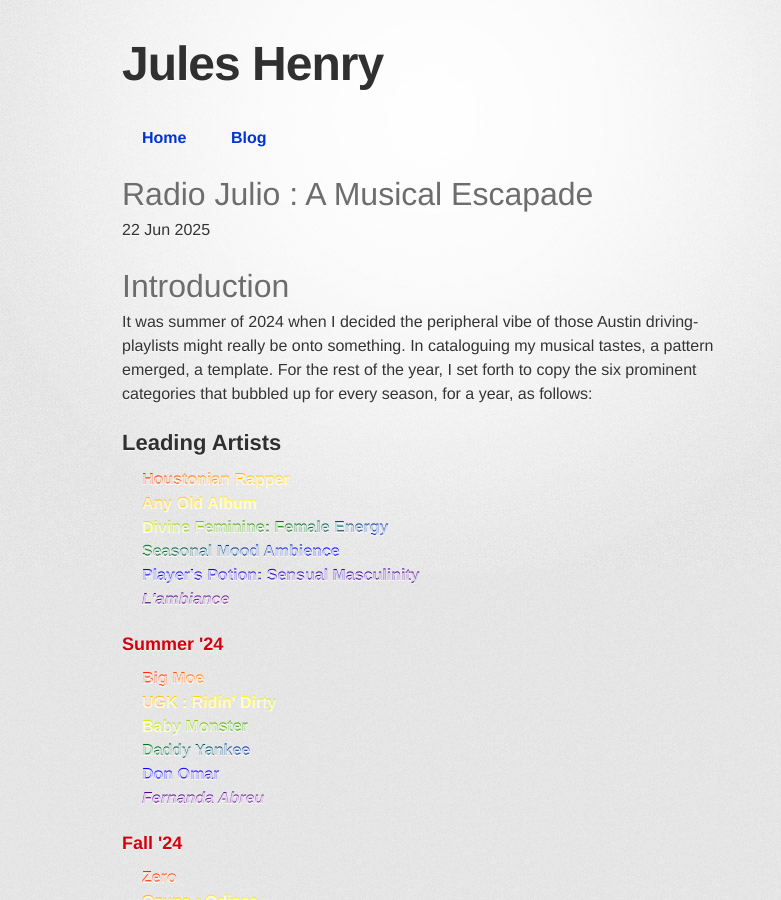
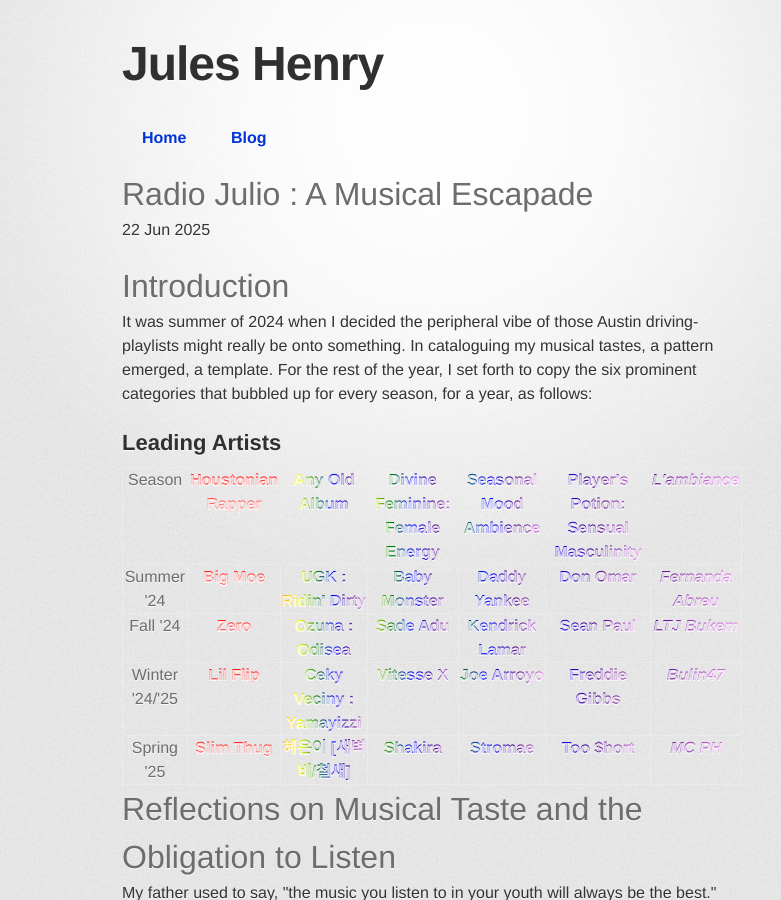
Before and after one commit to juleshenry/juleshenry.github.io, a Jekyll site: the page built from _posts/2025-06-22-Radio-Julio-#001.md, in a window 1280 px wide and 900 px high. Shown: the whole window, without its empty margins (16-797 px from the left). Built offline with Jekyll 4.4.1, drawn with Linux system fonts in a browser that asks for light colours; some web fonts are replaced.

Commit message:
test-format

```diff
--- a/_posts/2025-06-22-Radio-Julio-#001.md
+++ b/_posts/2025-06-22-Radio-Julio-#001.md
@@ -8,56 +8,61 @@
     <meta charset="UTF-8">
     <title>Radio Julio : A Musical Escapade</title>
 </head>
-
 <h1>Introduction</h1>
 <p>It was summer of 2024 when I decided the peripheral vibe of those Austin driving-playlists might really be onto something. In cataloguing my musical tastes, a pattern emerged, a template. For the rest of the year, I set forth to copy the six prominent categories that bubbled up for every season, for a year, as follows:
-<h3><!-- Leading Artists --></h3>
 <section>
     <h2>Leading Artists</h2>
-    <ul>
-        <li style="background: linear-gradient(90deg, red, orange, yellow, green, blue, indigo, violet); -webkit-background-clip: text; color: transparent; font-weight: bold;">Houstonian Rapper</li>
-        <li style="background: linear-gradient(90deg, orange, yellow, green, blue, indigo, violet); -webkit-background-clip: text; color: transparent; font-weight: bold;">Any Old Album</li>
-        <li style="background: linear-gradient(90deg, yellow, green, blue, indigo, violet); -webkit-background-clip: text; color: transparent; font-weight: bold;">Divine Feminine: Female Energy</li>
-        <li style="background: linear-gradient(90deg, green, blue, indigo, violet); -webkit-background-clip: text; color: transparent; font-weight: bold;">Seasonal Mood Ambience</li>
-        <li style="background: linear-gradient(90deg, blue, indigo, violet); -webkit-background-clip: text; color: transparent; font-weight: bold;">Player's Potion: Sensual Masculinity</li>
-        <li style="background: linear-gradient(90deg, indigo, violet); -webkit-background-clip: text; color: transparent; font-weight: bold; font-style: italic">L'ambiance</li>
-    </ul>
-    <h3>Summer '24</h3>
-    <ul>
-        <li style="background: linear-gradient(90deg, red, orange, yellow, green, blue, indigo, violet); -webkit-background-clip: text; color: transparent; font-weight: bold;">Big Moe</li>
-        <li style="background: linear-gradient(90deg, orange, yellow, green, blue, indigo, violet); -webkit-background-clip: text; color: transparent; font-weight: bold;">UGK : Ridin' Dirty</li>
-        <li style="background: linear-gradient(90deg, yellow, green, blue, indigo, violet); -webkit-background-clip: text; color: transparent; font-weight: bold;">Baby Monster</li>
-        <li style="background: linear-gradient(90deg, green, blue, indigo, violet); -webkit-background-clip: text; color: transparent; font-weight: bold;">Daddy Yankee</li>
-        <li style="background: linear-gradient(90deg, blue, indigo, violet); -webkit-background-clip: text; color: transparent; font-weight: bold;">Don Omar</li>
-        <li style="background: linear-gradient(90deg, indigo, violet); -webkit-background-clip: text; color: transparent; font-weight: bold; font-style: italic">Fernanda Abreu</li>
-    </ul>
-    <h3>Fall '24</h3>
-    <ul>
-        <li style="background: linear-gradient(90deg, red, orange, yellow, green, blue, indigo, violet); -webkit-background-clip: text; color: transparent; font-weight: bold;">Zero</li>
-        <li style="background: linear-gradient(90deg, orange, yellow, green, blue, indigo, violet); -webkit-background-clip: text; color: transparent; font-weight: bold;">Ozuna : Odisea</li>
-        <li style="background: linear-gradient(90deg, yellow, green, blue, indigo, violet); -webkit-background-clip: text; color: transparent; font-weight: bold;">Sade Adu</li>
-        <li style="background: linear-gradient(90deg, green, blue, indigo, violet); -webkit-background-clip: text; color: transparent; font-weight: bold;">Kendrick Lamar</li>
-        <li style="background: linear-gradient(90deg, blue, indigo, violet); -webkit-background-clip: text; color: transparent; font-weight: bold;">Sean Paul</li>
-        <li style="background: linear-gradient(90deg, indigo, violet); -webkit-background-clip: text; color: transparent; font-weight: bold; font-style: italic">LTJ Bukem</li>
-    </ul>
-    <h3>Winter '24/'25</h3>
-    <ul>
-        <li style="background: linear-gradient(90deg, red, orange, yellow, green, blue, indigo, violet); -webkit-background-clip: text; color: transparent; font-weight: bold;">Lil Flip</li>
-        <li style="background: linear-gradient(90deg, orange, yellow, green, blue, indigo, violet); -webkit-background-clip: text; color: transparent; font-weight: bold;">Ceky Veciny : Yamayizzi</li>
-        <li style="background: linear-gradient(90deg, yellow, green, blue, indigo, violet); -webkit-background-clip: text; color: transparent; font-weight: bold;">Vitesse X</li>
-        <li style="background: linear-gradient(90deg, green, blue, indigo, violet); -webkit-background-clip: text; color: transparent; font-weight: bold;">Joe Arroyo</li>
-        <li style="background: linear-gradient(90deg, blue, indigo, violet); -webkit-background-clip: text; color: transparent; font-weight: bold;">Freddie Gibbs</li>
-        <li style="background: linear-gradient(90deg, indigo, violet); -webkit-background-clip: text; color: transparent; font-weight: bold; font-style: italic">Bulin47</li>
-    </ul>
-    <h3>Spring '25</h3>
-    <ul>
-        <li style="background: linear-gradient(90deg, red, orange, yellow, green, blue, indigo, violet); -webkit-background-clip: text; color: transparent; font-weight: bold;">Slim Thug</li>
-        <li style="background: linear-gradient(90deg, orange, yellow, green, blue, indigo, violet); -webkit-background-clip: text; color: transparent; font-weight: bold;">혜은이 [새벽비/철새]</li>
-        <li style="background: linear-gradient(90deg, yellow, green, blue, indigo, violet); -webkit-background-clip: text; color: transparent; font-weight: bold;">Shakira</li>
-        <li style="background: linear-gradient(90deg, green, blue, indigo, violet); -webkit-background-clip: text; color: transparent; font-weight: bold;">Stromae</li>
-        <li style="background: linear-gradient(90deg, blue, indigo, violet); -webkit-background-clip: text; color: transparent; font-weight: bold;">Too $hort</li>
-        <li style="background: linear-gradient(90deg, indigo, violet); -webkit-background-clip: text; color: transparent; font-weight: bold; font-style: italic">MC PH</li>
-    </ul>
+    <table>
+        <thead>
+            <tr>
+                <th>Season</th>
+                <th style="background: linear-gradient(red, white); -webkit-background-clip: text; color: transparent; font-weight: bold;">Houstonian Rapper</th>
+                <th style="background: linear-gradient(90deg, orange, yellow, green, blue, indigo, violet); -webkit-background-clip: text; color: transparent; font-weight: bold;">Any Old Album</th>
+                <th style="background: linear-gradient(90deg, yellow, green, blue, indigo, violet); -webkit-background-clip: text; color: transparent; font-weight: bold;">Divine Feminine: Female Energy</th>
+                <th style="background: linear-gradient(90deg, green, blue, indigo, violet); -webkit-background-clip: text; color: transparent; font-weight: bold;">Seasonal Mood Ambience</th>
+                <th style="background: linear-gradient(90deg, blue, indigo, violet); -webkit-background-clip: text; color: transparent; font-weight: bold;">Player's Potion: Sensual Masculinity</th>
+                <th style="background: linear-gradient(90deg, indigo, violet); -webkit-background-clip: text; color: transparent; font-weight: bold; font-style: italic">L'ambiance</th>
+            </tr>
+        </thead>
+        <tbody>
+            <tr>
+                <td>Summer '24</td>
+                <td style="background: linear-gradient(red, white); -webkit-background-clip: text; color: transparent; font-weight: bold;">Big Moe</td>
+                <td style="background: linear-gradient(90deg, orange, yellow, green, blue, indigo, violet); -webkit-background-clip: text; color: transparent; font-weight: bold;">UGK : Ridin' Dirty</td>
+                <td style="background: linear-gradient(90deg, yellow, green, blue, indigo, violet); -webkit-background-clip: text; color: transparent; font-weight: bold;">Baby Monster</td>
+                <td style="background: linear-gradient(90deg, green, blue, indigo, violet); -webkit-background-clip: text; color: transparent; font-weight: bold;">Daddy Yankee</td>
+                <td style="background: linear-gradient(90deg, blue, indigo, violet); -webkit-background-clip: text; color: transparent; font-weight: bold;">Don Omar</td>
+                <td style="background: linear-gradient(90deg, indigo, violet); -webkit-background-clip: text; color: transparent; font-weight: bold; font-style: italic">Fernanda Abreu</td>
+            </tr>
+            <tr>
+                <td>Fall '24</td>
+                <td style="background: linear-gradient(red, white); -webkit-background-clip: text; color: transparent; font-weight: bold;">Zero</td>
+                <td style="background: linear-gradient(90deg, orange, yellow, green, blue, indigo, violet); -webkit-background-clip: text; color: transparent; font-weight: bold;">Ozuna : Odisea</td>
+                <td style="background: linear-gradient(90deg, yellow, green, blue, indigo, violet); -webkit-background-clip: text; color: transparent; font-weight: bold;">Sade Adu</td>
+                <td style="background: linear-gradient(90deg, green, blue, indigo, violet); -webkit-background-clip: text; color: transparent; font-weight: bold;">Kendrick Lamar</td>
+                <td style="background: linear-gradient(90deg, blue, indigo, violet); -webkit-background-clip: text; color: transparent; font-weight: bold;">Sean Paul</td>
+                <td style="background: linear-gradient(90deg, indigo, violet); -webkit-background-clip: text; color: transparent; font-weight: bold; font-style: italic">LTJ Bukem</td>
+            </tr>
+            <tr>
+                <td>Winter '24/'25</td>
+                <td style="background: linear-gradient(red, white); -webkit-background-clip: text; color: transparent; font-weight: bold;">Lil Flip</td>
+                <td style="background: linear-gradient(90deg, orange, yellow, green, blue, indigo, violet); -webkit-background-clip: text; color: transparent; font-weight: bold;">Ceky Veciny : Yamayizzi</td>
+                <td style="background: linear-gradient(90deg, yellow, green, blue, indigo, violet); -webkit-background-clip: text; color: transparent; font-weight: bold;">Vitesse X</td>
+                <td style="background: linear-gradient(90deg, green, blue, indigo, violet); -webkit-background-clip: text; color: transparent; font-weight: bold;">Joe Arroyo</td>
+                <td style="background: linear-gradient(90deg, blue, indigo, violet); -webkit-background-clip: text; color: transparent; font-weight: bold;">Freddie Gibbs</td>
+                <td style="background: linear-gradient(90deg, indigo, violet); -webkit-background-clip: text; color: transparent; font-weight: bold; font-style: italic">Bulin47</td>
+            </tr>
+            <tr>
+                <td>Spring '25</td>
+                <td style="background: linear-gradient(red, white); -webkit-background-clip: text; color: transparent; font-weight: bold;">Slim Thug</td>
+                <td style="background: linear-gradient(90deg, orange, yellow, green, blue, indigo, violet); -webkit-background-clip: text; color: transparent; font-weight: bold;">혜은이 [새벽비/철새]</td>
+                <td style="background: linear-gradient(90deg, yellow, green, blue, indigo, violet); -webkit-background-clip: text; color: transparent; font-weight: bold;">Shakira</td>
+                <td style="background: linear-gradient(90deg, green, blue, indigo, violet); -webkit-background-clip: text; color: transparent; font-weight: bold;">Stromae</td>
+                <td style="background: linear-gradient(90deg, blue, indigo, violet); -webkit-background-clip: text; color: transparent; font-weight: bold;">Too $hort</td>
+                <td style="background: linear-gradient(90deg, indigo, violet); -webkit-background-clip: text; color: transparent; font-weight: bold; font-style: italic">MC PH</td>
+            </tr>
+        </tbody>
+    </table>
 </section>
 <h1>Reflections on Musical Taste and the Obligation to Listen</h1>
 <p>
```
